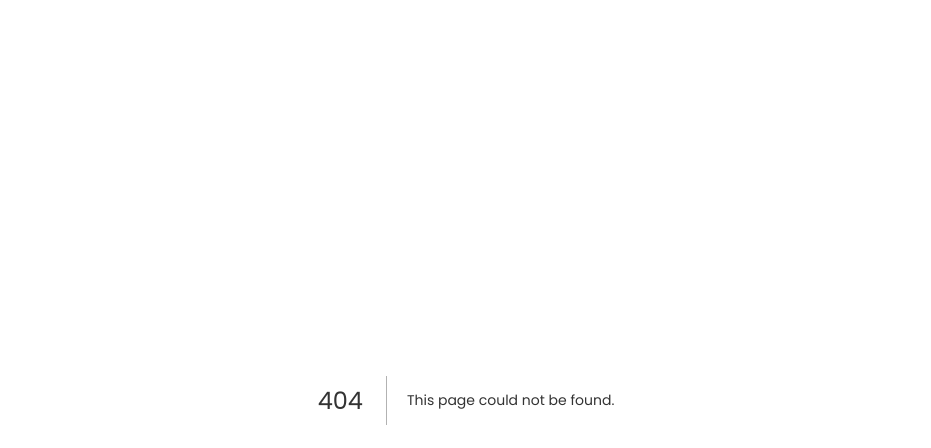
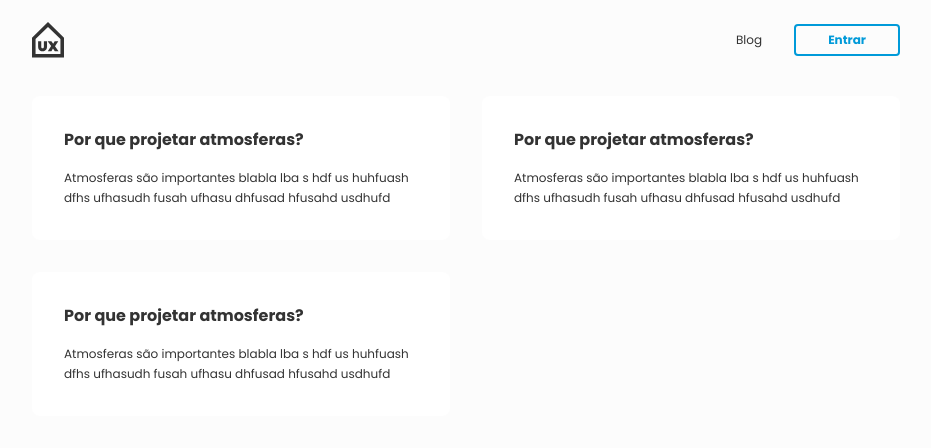
Before and after one commit to fischerafael/ux-arch-client, a Next.js app: page /blog in a window 1280 px wide. Before the commit this address had no page. Shown: the top 448 px of the page, without its empty margins (174-1105 px from the left). Built offline with nearby package versions, Linux system fonts and the light colour scheme.

Commit message:
feat: add blog page, navigation links navbar, link

```diff
--- /dev/null
+++ b/pages/blog/index.tsx
@@ -0,0 +1,7 @@
+import { Blog } from '../../src/UI/Pages/Blog'
+
+const blog = () => {
+    return <Blog />
+}
+
+export default blog
--- a/src/UI/Pages/Home/CardsSection/CardHome/index.tsx
+++ b/src/UI/Components/Card/CardTextImage/index.tsx
@@ -1,7 +1,19 @@
-import { Text } from '../../../../design-system/components/display/Text'
-import { FlexContainer } from '../../../../design-system/components/layout/FlexContainer'
+import { Text } from '../../../design-system/components/display/Text'
+import { FlexContainer } from '../../../design-system/components/layout/FlexContainer'
 
-export const CardHome = ({ img, cardTitle, cardDescription }) => {
+interface Props {
+    cardTitle: string
+    cardDescription: string
+    img?: string
+    url?: string
+}
+
+export const CardTextImage = ({
+    cardTitle,
+    cardDescription,
+    img,
+    url
+}: Props) => {
     return (
         <FlexContainer
             as="li"
@@ -10,14 +22,17 @@ export const CardHome = ({ img, cardTitle, cardDescription }) => {
                 background: 'white',
                 padding: '2rem',
                 alignItems: 'flex-start',
-                flexDirection: 'column'
+                flexDirection: 'column',
+                cursor: 'pointer'
             }}
         >
-            <img
-                src={img}
-                alt={cardTitle}
-                style={{ alignSelf: 'center', padding: '2rem 0' }}
-            />
+            {img && (
+                <img
+                    src={img}
+                    alt={cardTitle}
+                    style={{ alignSelf: 'center', padding: '2rem 0' }}
+                />
+            )}
             <Text
                 as="h2"
                 style={{
--- /dev/null
+++ b/src/UI/Components/CustomLink/index.tsx
@@ -0,0 +1,15 @@
+import Link from 'next/link'
+import { ReactNode } from 'react'
+
+interface Props {
+    children: ReactNode
+    href: string
+}
+
+export const CustomLink = ({ children, href }: Props) => {
+    return (
+        <Link href={href}>
+            <a style={{ textDecoration: 'none' }}>{children}</a>
+        </Link>
+    )
+}
--- a/src/UI/Components/NavBar/index.tsx
+++ b/src/UI/Components/NavBar/index.tsx
@@ -1,7 +1,12 @@
+import Link from 'next/link'
+
 import styled from 'styled-components'
+
+import { Text } from '../../design-system/components/display/Text'
 
 import { OutlineButton } from '../../design-system/components/layout/Button'
 import { FlexContainer } from '../../design-system/components/layout/FlexContainer'
+import { CustomLink } from '../CustomLink'
 
 export const NavBar = () => {
     return (
@@ -14,12 +19,32 @@ export const NavBar = () => {
                     padding: '0 1rem'
                 }}
             >
+                <CustomLink href="/">
+                    <FlexContainer
+                        as="img"
+                        src="/assets/logo/logo-navbar.svg"
+                        alt="UX Arch"
+                        style={{ width: '2rem' }}
+                    />
+                </CustomLink>
+
                 <FlexContainer
-                    as="img"
-                    src="/assets/logo/logo-navbar.svg"
-                    alt="UX Arch"
-                    style={{ width: '2rem' }}
-                />
+                    as="ul"
+                    style={{
+                        margin: '0 1rem',
+                        justifyContent: 'flex-end'
+                    }}
+                >
+                    <CustomLink href="/blog">
+                        <Text
+                            as="p"
+                            style={{ fontSize: '.75rem', margin: '0 1rem' }}
+                        >
+                            Blog
+                        </Text>
+                    </CustomLink>
+                </FlexContainer>
+
                 <OutlineButton
                     as="button"
                     style={{ width: '7rem', height: '2rem' }}
@@ -32,9 +57,9 @@ export const NavBar = () => {
 }
 
 const NavBarContainer = styled(FlexContainer)`
-    margin-top: -10vh;
     height: 10vh;
     background: #fcfcfc;
     position: fixed;
+    top: 0;
     z-index: 10;
 `
--- /dev/null
+++ b/src/UI/Pages/Blog/BlogSection/index.tsx
@@ -0,0 +1,41 @@
+import { CardTextImage } from '../../../Components/Card/CardTextImage'
+import { FlexContainer } from '../../../design-system/components/layout/FlexContainer'
+import { ResponsiveGrid } from '../../../design-system/components/layout/GridContainer/ResponsiveGridContainer'
+
+export const BlogSection = () => {
+    return (
+        <FlexContainer
+            as="main"
+            style={{
+                marginTop: '10vh',
+                background: '#fcfcfc'
+            }}
+        >
+            <FlexContainer
+                as="ul"
+                style={{
+                    maxWidth: '900px',
+                    minHeight: '90vh',
+                    justifyContent: 'flex-start',
+                    padding: '1rem',
+                    flexDirection: 'column'
+                }}
+            >
+                <ResponsiveGrid columns="2">
+                    <CardTextImage
+                        cardTitle="Por que projetar atmosferas?"
+                        cardDescription="Atmosferas são importantes blabla lba s hdf us huhfuash dfhs ufhasudh fusah ufhasu dhfusad hfusahd usdhufd"
+                    />
+                    <CardTextImage
+                        cardTitle="Por que projetar atmosferas?"
+                        cardDescription="Atmosferas são importantes blabla lba s hdf us huhfuash dfhs ufhasudh fusah ufhasu dhfusad hfusahd usdhufd"
+                    />
+                    <CardTextImage
+                        cardTitle="Por que projetar atmosferas?"
+                        cardDescription="Atmosferas são importantes blabla lba s hdf us huhfuash dfhs ufhasudh fusah ufhasu dhfusad hfusahd usdhufd"
+                    />
+                </ResponsiveGrid>
+            </FlexContainer>
+        </FlexContainer>
+    )
+}
--- /dev/null
+++ b/src/UI/Pages/Blog/index.tsx
@@ -0,0 +1,11 @@
+import { NavBar } from '../../Components/NavBar'
+import { BlogSection } from './BlogSection'
+
+export const Blog = () => {
+    return (
+        <>
+            <NavBar />
+            <BlogSection />
+        </>
+    )
+}
--- a/src/UI/Pages/Home/HeroSection/index.tsx
+++ b/src/UI/Pages/Home/HeroSection/index.tsx
@@ -27,8 +27,9 @@ export const HeroSection = () => {
                         lineHeight: '1.5rem'
                     }}
                 >
-                    Projete experiências e atmosferas arquitetônicas pensadas em
-                    seus usuários.
+                    Projete experiências e atmosferas arquitetônicas pensadas
+                    específicamente para seus usuários com o auxílio de
+                    inteligência artificial.
                 </Text>
                 <DefaultButton
                     as="button"
--- a/src/UI/design-system/components/layout/GridContainer/ResponsiveGridContainer/index.tsx
+++ b/src/UI/design-system/components/layout/GridContainer/ResponsiveGridContainer/index.tsx
@@ -1,10 +1,19 @@
-import styled from 'styled-components'
+import styled, { css } from 'styled-components'
 
-export const ResponsiveGrid = styled.div`
+interface Props {
+    columns?: '2'
+}
+
+export const ResponsiveGrid = styled.div<Props>`
     display: grid;
     grid-template-columns: repeat(auto-fit, minmax(12rem, 1fr));
+    ${(props) => props.columns === '2' && TwoColumnGrid};
     gap: 2rem;
 
     width: 100%;
     height: 100%;
 `
+
+const TwoColumnGrid = css`
+    grid-template-columns: repeat(auto-fit, minmax(17rem, 1fr));
+`
```
Also changed, not shown: src/UI/Pages/Home/CardsSection/index.tsx (+4 -5 lines).
